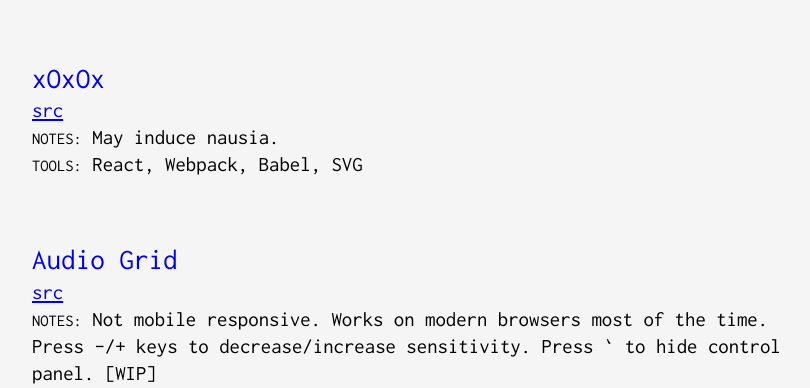
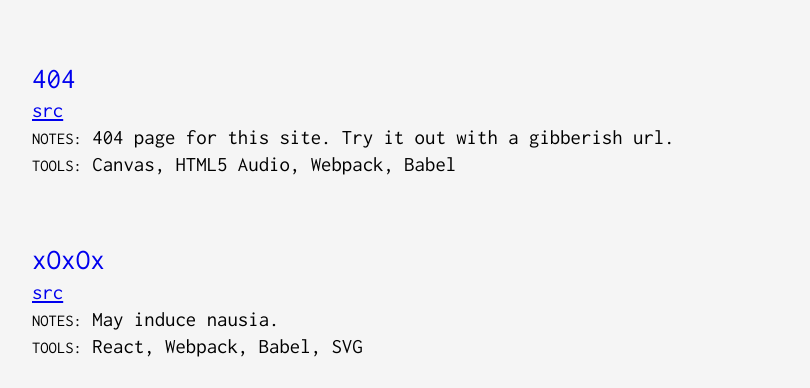
Before and after one commit to scyclow/scyclow.github.io, a plain HTML site: page index.html in a window 1280 px wide. Shown: the part 787-1175 px from the top of the page, without its empty margins (148-958 px from the left). Drawn offline with Linux system fonts and the light colour scheme; files whose address does not match are found by name.

Commit message:
added 404 to projects

```diff
--- a/index.html
+++ b/index.html
@@ -88,6 +88,22 @@
           <span class="note">Notes:</span> The hottest fastcashmoney site on the web.
           <br>
           <span class="note">Tools:</span> HTML5 Audio
+        </div>
+      </div>
+
+      <div class="project">
+        <div class="project-header">
+          <a target="_blank" class="project-link" href="https://scyclow.github.io/404">
+            404
+          </a>
+          <br>
+          <a target="_blank" class="project-src" href="https://github.com/scyclow/404error">src</a>
+        </div>
+
+        <div class="project-description">
+          <span class="note">Notes:</span> 404 page for this site. Try it out with a gibberish url.
+          <br>
+          <span class="note">Tools:</span> Canvas, HTML5 Audio, Webpack, Babel
         </div>
       </div>
 
```
